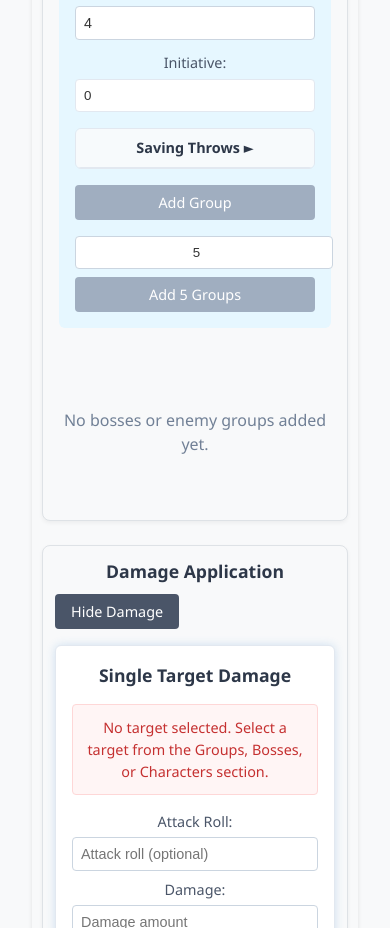
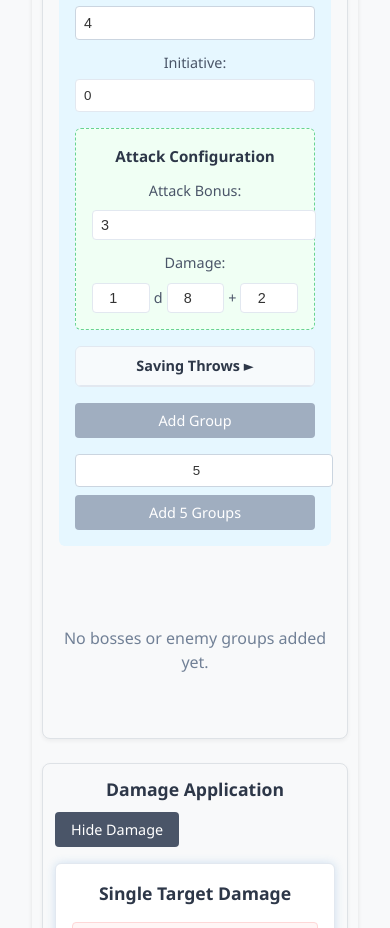
Before and after one commit to oguru/DnD-Tools, a React (Vite) app: page /group-attack in a window 390 px wide. Shown: the part 1380-2308 px from the top of the page. Built offline with nearby package versions, Linux system fonts and the light colour scheme.

Commit message:
fix group damage

```diff
--- a/src/components/DamageApplication.jsx
+++ b/src/components/DamageApplication.jsx
@@ -216,7 +216,12 @@ const DamageApplication = () => {
     // Calculate final damage
     let finalDamage = damage;
     if (hitStatus === 'critical') {
+      // On a critical hit, we should only double the dice portion, not the modifier
+      // Since we don't have the dice and modifier separately here, we can't properly implement this
+      // For simplicity, we'll keep doubling the damage, but add a comment explaining this isn't ideal
+      // In a real implementation, we'd need to track dice and modifier separately
       finalDamage = damage * 2;
+      // TODO: Critical hits should only double dice damage, not modifiers
     } else if (hitStatus === 'miss') {
       finalDamage = 0;
     }
--- a/src/components/GroupsSection.jsx
+++ b/src/components/GroupsSection.jsx
@@ -270,9 +270,10 @@ const GroupsSection = () => {
     let totalDamage = damageRoll + attack.modifier;
 
     // Double damage dice on critical hit
+    let critDamageRoll = 0;
     if (criticalHit) {
-      const critDamageRoll = rollDice(attack.numDice, attack.diceType);
-      totalDamage += critDamageRoll;
+      critDamageRoll = rollDice(attack.numDice, attack.diceType);
+      totalDamage = damageRoll + critDamageRoll + attack.modifier;
     }
 
     // Generate result message
@@ -280,7 +281,7 @@ const GroupsSection = () => {
     if (criticalMiss) {
       resultMessage = `Critical Miss!`;
     } else if (criticalHit) {
-      resultMessage = `Critical Hit! ${totalDamage} damage (${damageRoll} + ${damageRoll} + ${attack.modifier})`;
+      resultMessage = `Critical Hit! ${totalDamage} damage (${damageRoll} + ${criticalHit ? damageRoll : 0} + ${attack.modifier})`;
     } else {
       resultMessage = `Attack roll: ${totalHit} (${rollResult} + ${attack.hitBonus})
 Damage: ${totalDamage} (${damageRoll} + ${attack.modifier})`;
@@ -328,9 +329,10 @@ Damage: ${totalDamage} (${damageRoll} + ${attack.modifier})`;
     let totalDamage = damageRoll + attack.modifier;
 
     // Double damage dice on critical hit
+    let critDamageRoll = 0;
     if (criticalHit) {
-      const critDamageRoll = rollDice(attack.numDice, attack.diceType);
-      totalDamage += critDamageRoll;
+      critDamageRoll = rollDice(attack.numDice, attack.diceType);
+      totalDamage = damageRoll + critDamageRoll + attack.modifier;
     }
 
     // Generate result message
@@ -341,7 +343,7 @@ Damage: ${totalDamage} (${damageRoll} + ${attack.modifier})`;
       resultMessage = `Critical Miss against ${targetCharacter.name} (AC ${targetCharacter.ac})!`;
       hitStatus = 'miss';
     } else if (criticalHit) {
-      resultMessage = `Critical Hit against ${targetCharacter.name}! ${totalDamage} damage (${damageRoll} + ${damageRoll} + ${attack.modifier})`;
+      resultMessage = `Critical Hit against ${targetCharacter.name}! ${totalDamage} damage (${damageRoll} + ${critDamageRoll} + ${attack.modifier})`;
       hitStatus = 'critical';
     } else if (hits) {
       resultMessage = `Hit ${targetCharacter.name} (AC ${targetCharacter.ac}) with ${totalHit} (${rollResult} + ${attack.hitBonus})! Damage: ${totalDamage} (${damageRoll} + ${attack.modifier})`;
@@ -428,7 +430,23 @@ Damage: ${totalDamage} (${damageRoll} + ${attack.modifier})`;
   // Handle changes to the group template
   const handleGroupTemplateChange = (e) => {
     const { name, value } = e.target;
-    const parsedValue = name === 'maxHp' || name === 'currentHp' || name === 'ac' || name === 'count'
+
+    // Handle nested fields like damage.numDice
+    if (name.includes('.')) {
+      const [, childField] = name.split('.');
+
+      // Parse number fields
+      const parsedValue = ['numDice', 'diceType', 'modifier'].includes(childField)
+        ? parseInt(value) || 0
+        : value;
+
+      // Use the existing updateGroupTemplate function which already handles nested fields
+      updateGroupTemplate(name, parsedValue);
+      return;
+    }
+
+    // Handle non-nested fields
+    const parsedValue = name === 'maxHp' || name === 'currentHp' || name === 'ac' || name === 'count' || name === 'attackBonus'
       ? parseInt(value) || 0
       : value;
 
@@ -528,8 +546,12 @@ Damage: ${totalDamage} (${damageRoll} + ${attack.modifier})`;
     const results = [];
     let totalDamage = 0;
 
-    // Use an attack bonus of +3 by default
-    const attackBonus = 3;
+    // Use attack bonus from group, with fallback to default +3
+    const attackBonus = group.attackBonus || 3;
+
+    // Get damage details from group, with fallback to defaults
+    const damageDetails = group.damage || { numDice: 1, diceType: 8, modifier: 2 };
+    const { numDice, diceType, modifier } = damageDetails;
 
     for (let i = 0; i < group.count; i++) {
       // Roll to hit
@@ -542,9 +564,11 @@ Damage: ${totalDamage} (${damageRoll} + ${attack.modifier})`;
       // Roll damage if hit
       let damage = 0;
       if (hits) {
-        // Roll 1d8+2 for damage
-        const damageRoll = rollDice(1, 8) + 2;
-        damage = isNatural20 ? damageRoll * 2 : damageRoll; // Double damage on crit
+        // Roll the configured damage dice
+        const diceDamage = rollDice(numDice, diceType);
+        // For critical hits, double the dice damage only, not the modifier
+        const criticalDiceDamage = isNatural20 ? rollDice(numDice, diceType) : 0;
+        damage = diceDamage + criticalDiceDamage + modifier;
         totalDamage += damage;
       }
 
@@ -1011,6 +1035,52 @@ Damage: ${totalDamage} (${damageRoll} + ${attack.modifier})`;
                     min="0"
                     placeholder="Initiative"
                   />
+                </div>
+              </div>
+
+              <div className="group-damage-config">
+                <h5>Attack Configuration</h5>
+                <div className="attack-config-fields">
+                  <div className="attack-field">
+                    <label>Attack Bonus:</label>
+                    <input
+                      type="number"
+                      name="attackBonus"
+                      value={groupTemplate.attackBonus || 3}
+                      onChange={handleGroupTemplateChange}
+                      min="0"
+                    />
+                  </div>
+                  <div className="attack-field dice-field">
+                    <label>Damage:</label>
+                    <div className="dice-inputs">
+                      <input
+                        type="number"
+                        name="damage.numDice"
+                        value={groupTemplate.damage?.numDice || 1}
+                        onChange={handleGroupTemplateChange}
+                        min="1"
+                        className="num-dice"
+                      />
+                      <span>d</span>
+                      <input
+                        type="number"
+                        name="damage.diceType"
+                        value={groupTemplate.damage?.diceType || 8}
+                        onChange={handleGroupTemplateChange}
+                        min="1"
+                        className="dice-type"
+                      />
+                      <span>+</span>
+                      <input
+                        type="number"
+                        name="damage.modifier"
+                        value={groupTemplate.damage?.modifier || 2}
+                        onChange={handleGroupTemplateChange}
+                        className="modifier"
+                      />
+                    </div>
+                  </div>
                 </div>
               </div>
 
@@ -1807,6 +1877,14 @@ Damage: ${totalDamage} (${damageRoll} + ${attack.modifier})`;
                               className="initiative-input"
                             />
                           </div>
+                          <div className="entity-field">
+                            <span>Damage:</span>
+                            <span>
+                              {group.damage
+                                ? `${group.damage.numDice}d${group.damage.diceType}+${group.damage.modifier}`
+                                : '1d8+2'}
+                            </span>
+                          </div>
                         </div>
 
                         {/* Individual Creature HP Display */}
--- a/src/store/dndStore.js
+++ b/src/store/dndStore.js
@@ -81,7 +81,13 @@ const useDnDStore = create((set, get) => {
         wis: 0,
         cha: 0
       },
-      creatures: [] // Will hold individual creature HPs
+      creatures: [], // Will hold individual creature HPs
+      attackBonus: 3, // Attack bonus for the group
+      damage: {      // Damage configuration
+        numDice: 1,
+        diceType: 8,
+        modifier: 2
+      }
     },
 
     bossTemplate: {
@@ -394,7 +400,9 @@ const useDnDStore = create((set, get) => {
         inAoe: false,
         showSavingThrows: false,
         savingThrows: { ...groupTemplate.savingThrows },
-        creatures: creatures
+        creatures: creatures,
+        attackBonus: groupTemplate.attackBonus || 3,
+        damage: { ...groupTemplate.damage }
       };
 
       set(state => {
@@ -426,7 +434,9 @@ const useDnDStore = create((set, get) => {
           savingThrows: { ...groupTemplate.savingThrows },
           creatures: Array(groupTemplate.count).fill().map(() => ({
             hp: groupTemplate.maxHp
-          }))
+          })),
+          attackBonus: groupTemplate.attackBonus || 3,
+          damage: { ...groupTemplate.damage }
         });
       }
 
@@ -466,7 +476,13 @@ const useDnDStore = create((set, get) => {
         originalCount: group.count, // Use current count as original for the copy
         creatures: group.creatures ? [...group.creatures] : Array(group.count).fill().map(() => ({
           hp: group.maxHp
-        }))
+        })),
+        attackBonus: group.attackBonus || 3,
+        damage: group.damage || {
+          numDice: 1,
+          diceType: 8,
+          modifier: 2
+        }
       };
 
       set(state => {
@@ -1579,7 +1595,7 @@ const useDnDStore = create((set, get) => {
     },
 
     // Roll attacks for all groups against their assigned targets
-    rollGroupsAttacks: (groupTargets, characterAcOverrides = {}, attackBonus = 3) => {
+    rollGroupsAttacks: (groupTargets, characterAcOverrides = {}) => {
       const results = {};
       let allResults = [];
 
@@ -1608,6 +1624,13 @@ const useDnDStore = create((set, get) => {
         // Use override AC if provided, otherwise use character's AC
         const targetAc = characterAcOverrides && characterAcOverrides[targetCharacterId] ?
           characterAcOverrides[targetCharacterId] : targetCharacter.ac;
+
+        // Get attack bonus from group (with fallback to default 3)
+        const attackBonus = group.attackBonus || 3;
+
+        // Get damage details (with fallbacks to defaults)
+        const damageDetails = group.damage || { numDice: 1, diceType: 8, modifier: 2 };
+        const { numDice, diceType, modifier } = damageDetails;
 
         const groupResults = [];
         let totalDamage = 0;
@@ -1625,9 +1648,11 @@ const useDnDStore = create((set, get) => {
           // Roll damage if hit
           let damage = 0;
           if (hits) {
-            // Roll 1d8+2 for damage
-            const damageRoll = get().rollDice(1, 8) + 2;
-            damage = isNatural20 ? damageRoll * 2 : damageRoll; // Double damage on crit
+            // Roll the configured damage dice
+            const diceDamage = get().rollDice(numDice, diceType);
+            // For critical hits, double the dice damage only, not the modifier
+            const criticalDiceDamage = isNatural20 ? get().rollDice(numDice, diceType) : 0;
+            damage = diceDamage + criticalDiceDamage + modifier;
             totalDamage += damage;
           }
 
--- a/src/styles/GroupsSection.css
+++ b/src/styles/GroupsSection.css
@@ -904,3 +904,74 @@
   color: #805ad5; /* Purple color for AC adjustments */
   margin-left: 4px;
 }
+
+.group-damage-config {
+  background-color: #f0fff4;
+  border-radius: 6px;
+  padding: 1rem;
+  margin-bottom: 1rem;
+  border: 1px dashed #68d391;
+}
+
+.group-damage-config h5 {
+  margin-top: 0;
+  margin-bottom: 0.75rem;
+  color: #276749;
+  font-size: 0.95rem;
+}
+
+.attack-config-fields {
+  display: grid;
+  grid-template-columns: 1fr 2fr;
+  gap: 0.75rem;
+}
+
+.attack-field {
+  display: flex;
+  flex-direction: column;
+}
+
+.attack-field label {
+  font-size: 0.9rem;
+  margin-bottom: 0.25rem;
+  color: #4a5568;
+}
+
+.attack-field input,
+.attack-field select {
+  padding: 0.5rem;
+  border: 1px solid #cbd5e0;
+  border-radius: 4px;
+  font-size: 0.9rem;
+}
+
+.dice-field {
+  display: flex;
+  flex-direction: column;
+}
+
+.dice-inputs {
+  display: flex;
+  align-items: center;
+  gap: 0.5rem;
+}
+
+.dice-inputs span {
+  font-size: 0.9rem;
+  color: #4a5568;
+}
+
+.dice-inputs .num-dice,
+.dice-inputs .dice-type {
+  width: 3.5rem;
+}
+
+.dice-inputs .modifier {
+  width: 3.5rem;
+}
+
+@media (max-width: 768px) {
+  .attack-config-fields {
+    grid-template-columns: 1fr;
+  }
+}
```
